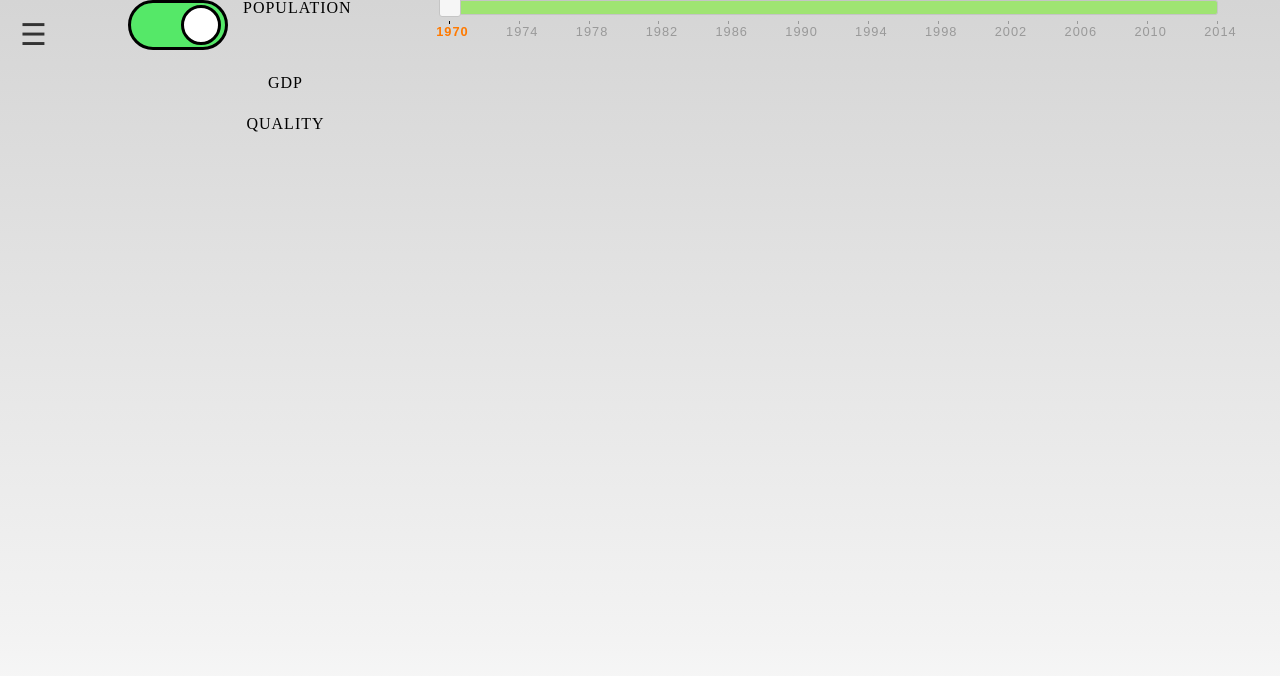
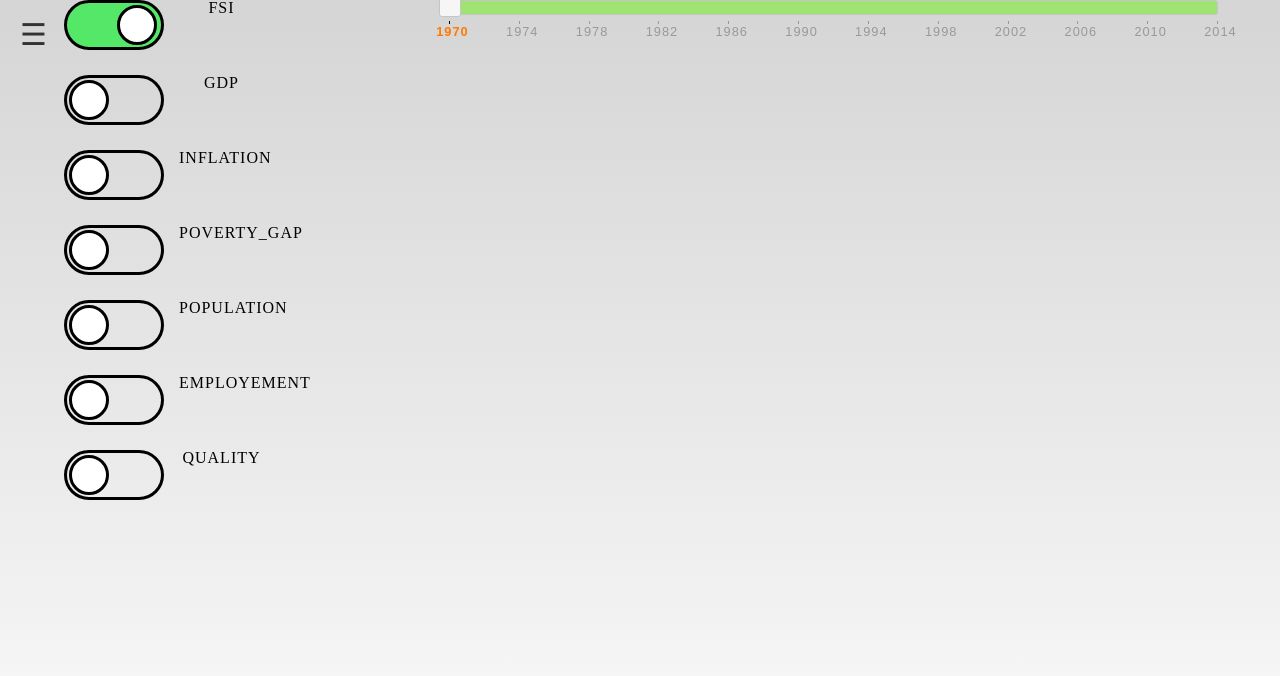
Before and after one commit to mohseenrm/world_visualization, a React app: page index.html in a window 1280 px wide. Built offline with nearby package versions, Linux system fonts and the light colour scheme; no server answers.

Commit message:
Add files via upload

```diff
--- a/index.html
+++ b/index.html
@@ -32,21 +32,41 @@
     <div class="slider" style="position: absolute;top :93%; left:35%"></div>
 
 
-    <div class="wrap" style="position: absolute;top : 60%;left :10%;">
+    <div class="wrap" style="position: absolute;top : 40%;left :5%;">
+        <div class="block" >
+            <span>FSI</span>
+            <input data-index="0" id="FSI" type="checkbox" checked />
+            <label for="FSI"></label>
+        </div>
+        <div class="block" >
+            <span>GDP</span>
+            <input data-index="1" id="GDP" type="checkbox" />
+            <label for="GDP"></label>
+        </div>
+        <div class="block" >
+            <span>Inflation</span>
+            <input data-index="2" id="Inf" type="checkbox"  />
+            <label for="Inf"></label>
+        </div>
+        <div class="block" >
+            <span>Poverty_Gap</span>
+            <input data-index="3" id="Gini" type="checkbox" />
+            <label for="Gini"></label>
+        </div>
         <div class="block" >
             <span>Population</span>
-            <input data-index="0" id="cheap" type="checkbox" checked />
+            <input data-index="4" id="cheap" type="checkbox"  />
             <label for="cheap"></label>
         </div>
         <div class="block">
-            <span>GDP</span>
-            <input data-index="1" id="fast" type="checkbox" />
-            <label for="fast"></label>
+            <span>Employement</span>
+            <input data-index="5" id="Emp" type="checkbox" />
+            <label for="Emp"></label>
         </div>
         <div class="block">
             <span>quality</span>
-            <input data-index="2" id="quality" type="checkbox" />
-            <label for="quality"></label>
+            <input data-index="6" id="Reserve" type="checkbox" />
+            <label for="Reserve"></label>
         </div>
     </div>
 
```
